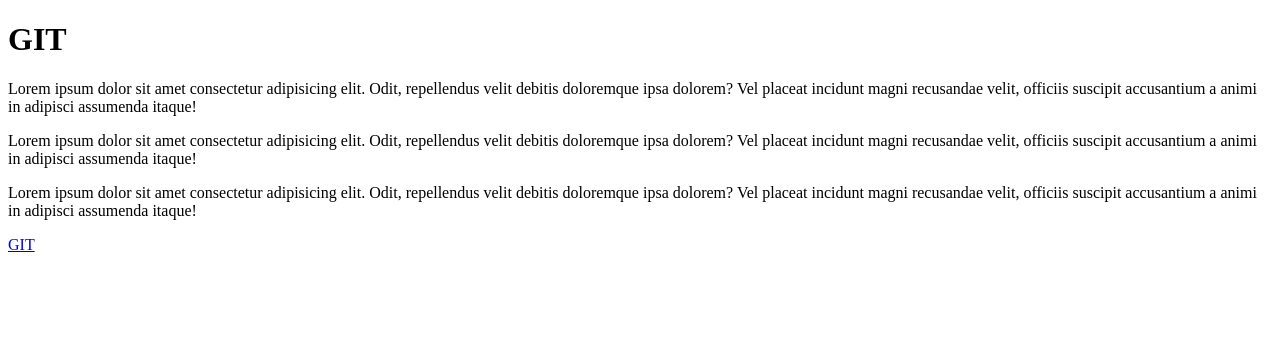
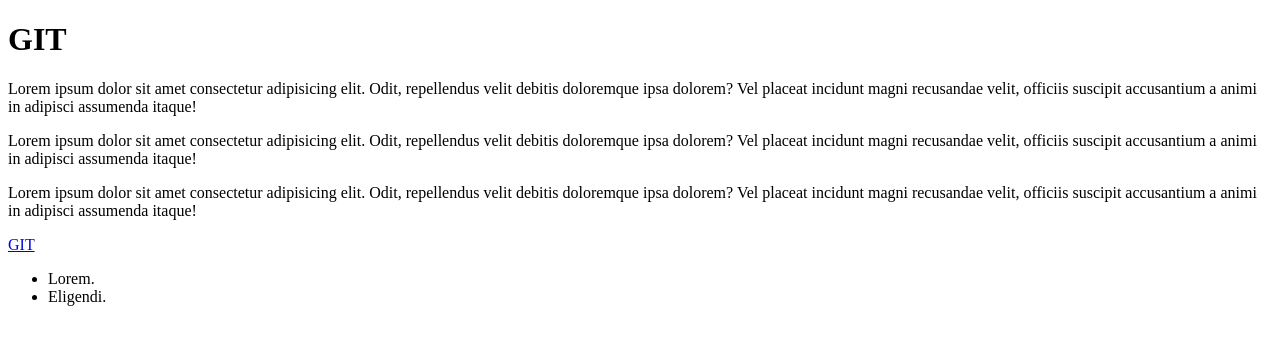
Before and after one commit to Robert-gut/git_for_f32, a plain HTML site: page index.html in a window 1280 px wide. Drawn offline with Linux system fonts and the light colour scheme.

Commit message:
added ul

```diff
--- a/index.html
+++ b/index.html
@@ -13,6 +13,11 @@
     <p>Lorem ipsum dolor sit amet consectetur adipisicing elit. Odit, repellendus velit debitis doloremque ipsa dolorem? Vel placeat incidunt magni recusandae velit, officiis suscipit accusantium a animi in adipisci assumenda itaque!</p>
     <a href="#">GIT</a>
 
+    <ul>
+        <li>Lorem.</li>
+        <li>Eligendi.</li>
+    </ul>
+
     <!--! 1 git add .  -->
     <!--! 2 git commit -m 'ваш коментарь' -->
     <!--! 3 git push origin master  - заливаєте ваші зміни в віддалиний репозиторій -->
```
